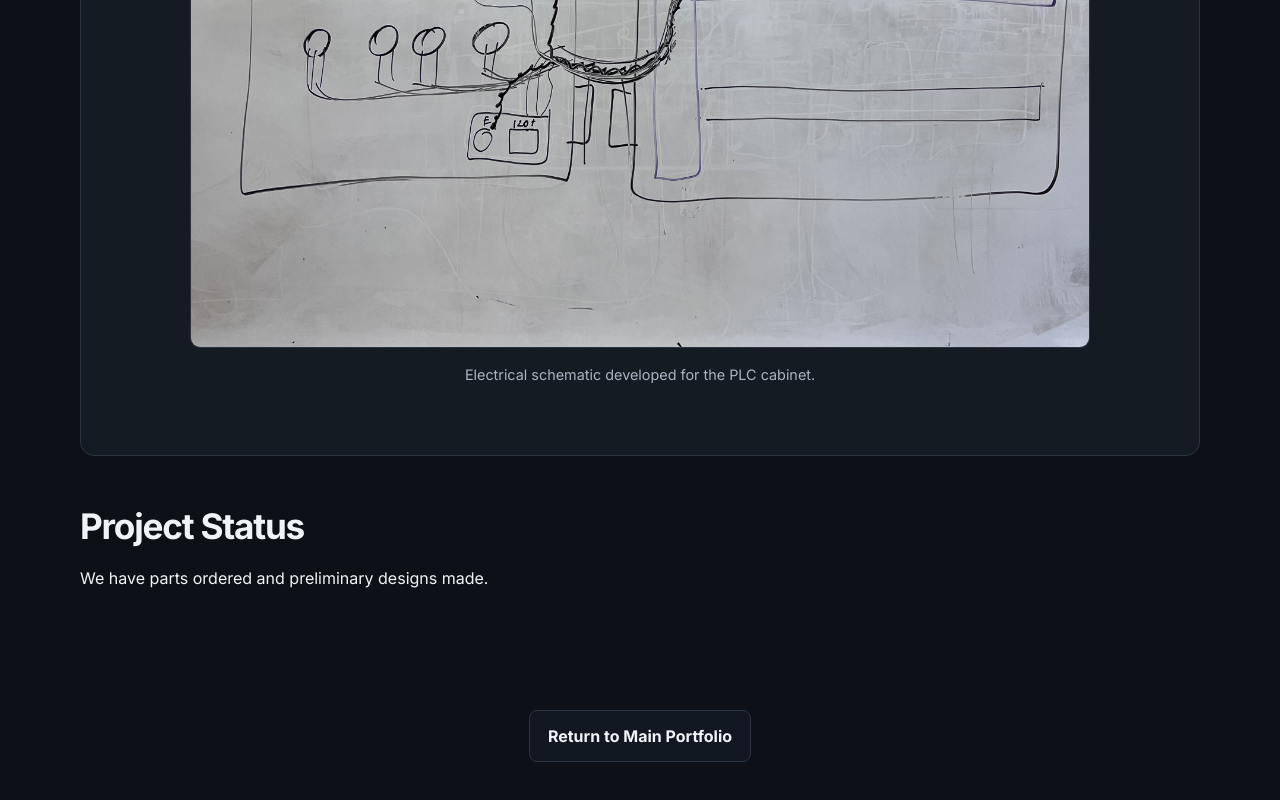
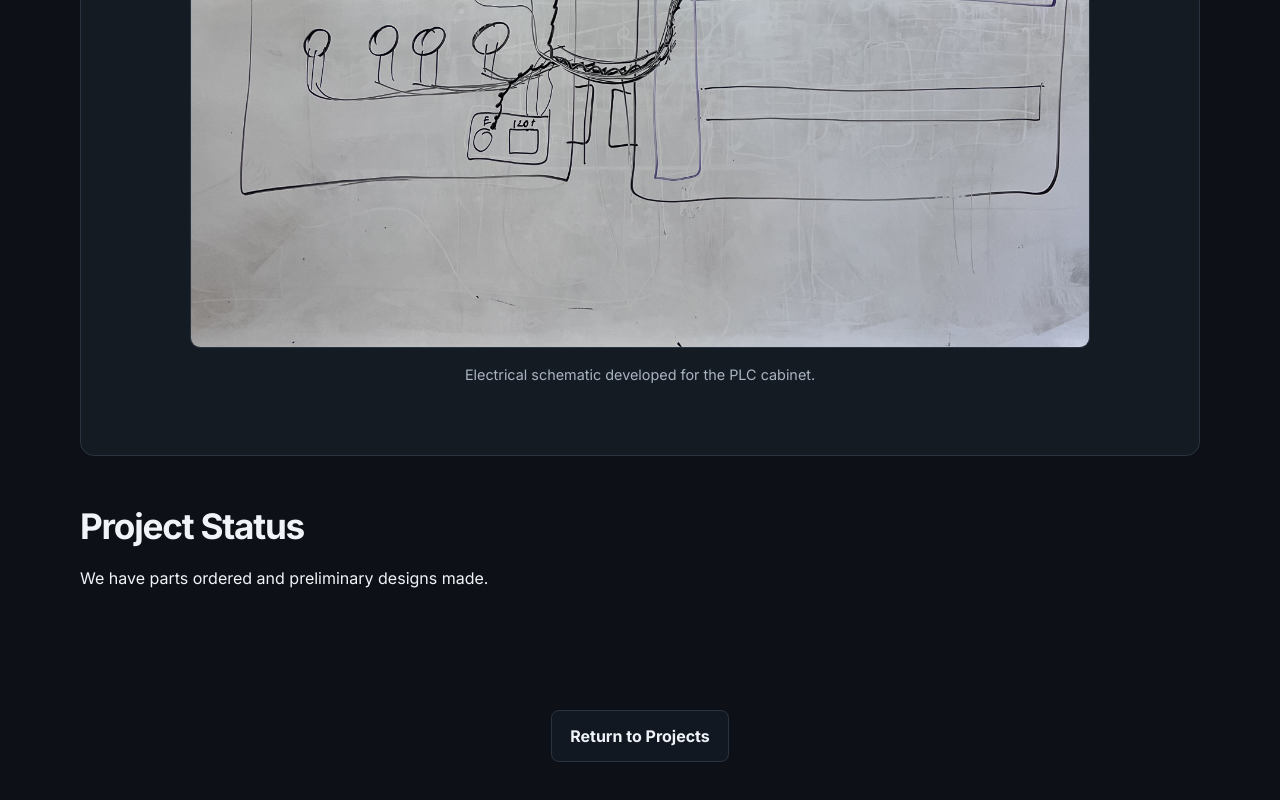
Before and after one commit to Darren-Boggs/DarrenBoggs, a plain HTML site: page projects/senior-design/index.html in a window 1280 px wide. Shown: the part 3291-4091 px from the top of the page. Drawn offline with Linux system fonts and the light colour scheme.

Commit message:
Update link text and href for project return button

```diff
--- a/projects/senior-design/index.html
+++ b/projects/senior-design/index.html
@@ -173,9 +173,9 @@
   </main>
 
   <div style="text-align: center; margin: 15px 0 40px;">
-  <a class="button secondary" href="../../index.html">
-    Return to Main Portfolio
-  </a>
+  <a class="button secondary" href="../../index.html#projects">
+  Return to Projects
+</a>
 </div>
 
 </body>
```
